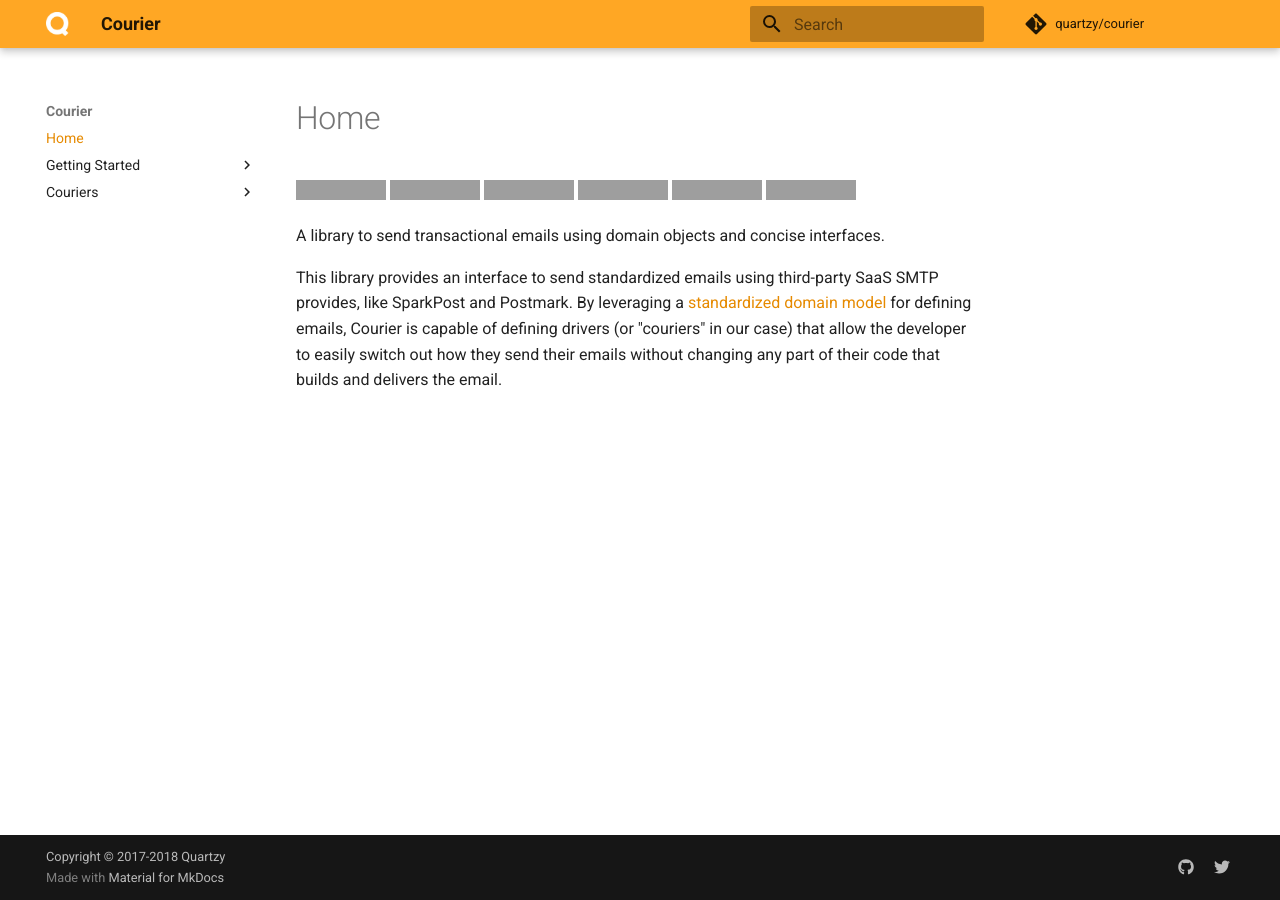
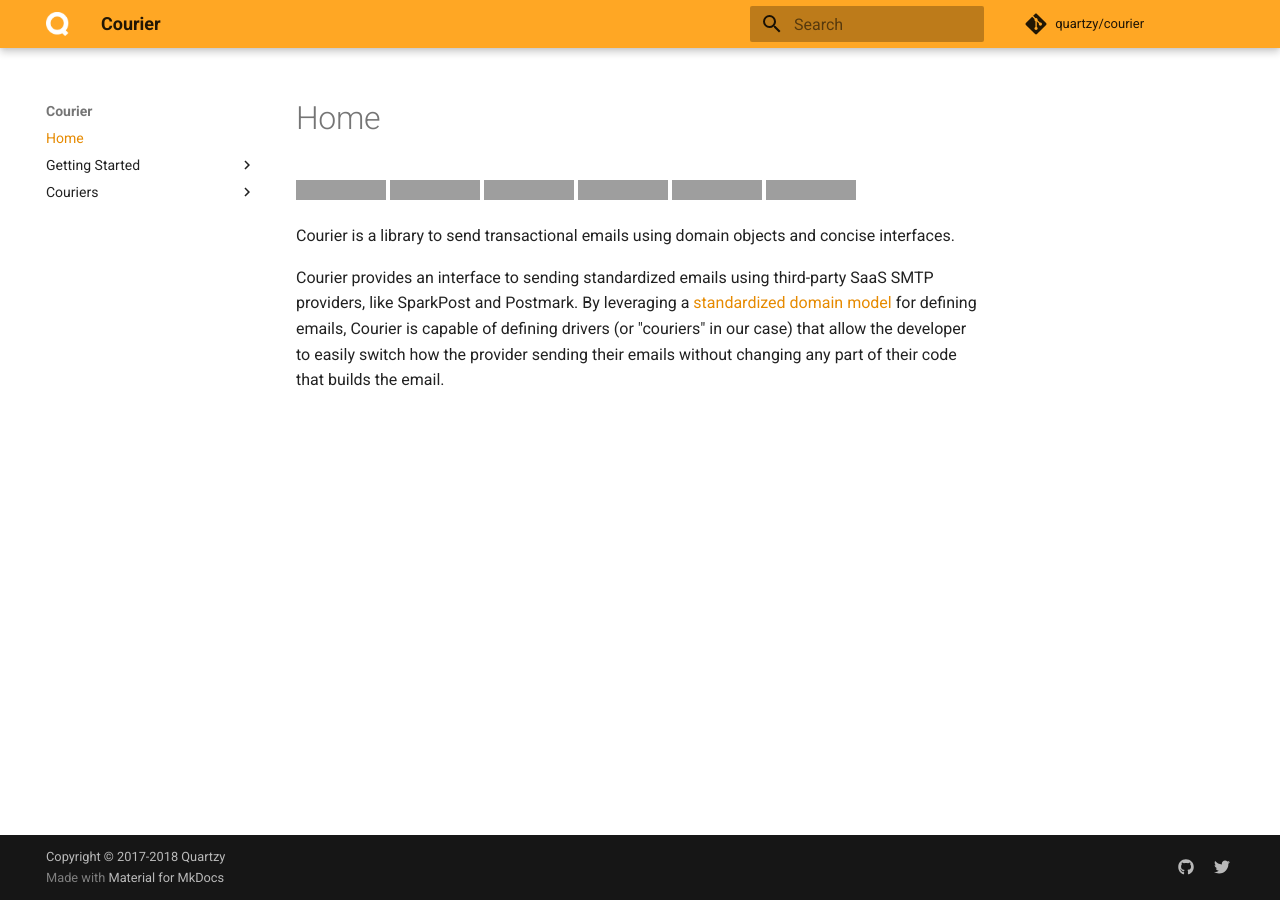
Before and after one commit to quartzy/courier, an MkDocs documentation site: the page built from docs/index.md, in a window 1280 px wide, cut to the strip 0-900 px from the top of the page. Built offline with MkDocs 1.6.1 and Material for MkDocs 9.7.7, drawn with Linux system fonts in a browser that asks for light colours; comment, search, counter and statistics services are not loaded; old or Windows-style settings are respelled for this version of MkDocs; grey boxes are pictures that could not be loaded.

```diff
--- a/docs/index.md
+++ b/docs/index.md
@@ -5,15 +5,15 @@
 [![Coverage Status][ico-coverage]][link-coverage]
 [![Scrutinizer Code Quality][ico-scrutinizer]][link-scrutinizer]
 
-A library to send transactional emails using domain objects and concise
+Courier is a library to send transactional emails using domain objects and concise
 interfaces.
 
-This library provides an interface to send standardized emails using third-party
-SaaS SMTP provides, like SparkPost and Postmark. By leveraging a [standardized domain
+Courier provides an interface to sending standardized emails using third-party
+SaaS SMTP providers, like SparkPost and Postmark. By leveraging a [standardized domain
 model](https://github.com/quartzy/php-email) for defining emails, Courier is
 capable of defining drivers (or "couriers" in our case) that allow the developer
-to easily switch out how they send their emails without changing any part of
-their code that builds and delivers the email.
+to easily switch how the provider sending their emails without changing any part of
+their code that builds the email.
 
 [ico-version]: https://img.shields.io/packagist/v/quartzy/courier.svg?style=flat-square
 [ico-license]: https://img.shields.io/badge/license-Apache%202.0-brightgreen.svg?style=flat-square
```
Also changed, not shown: README.md (+5 -8 lines), docs/getting-started/example-usage.md (+1 -1 lines).
